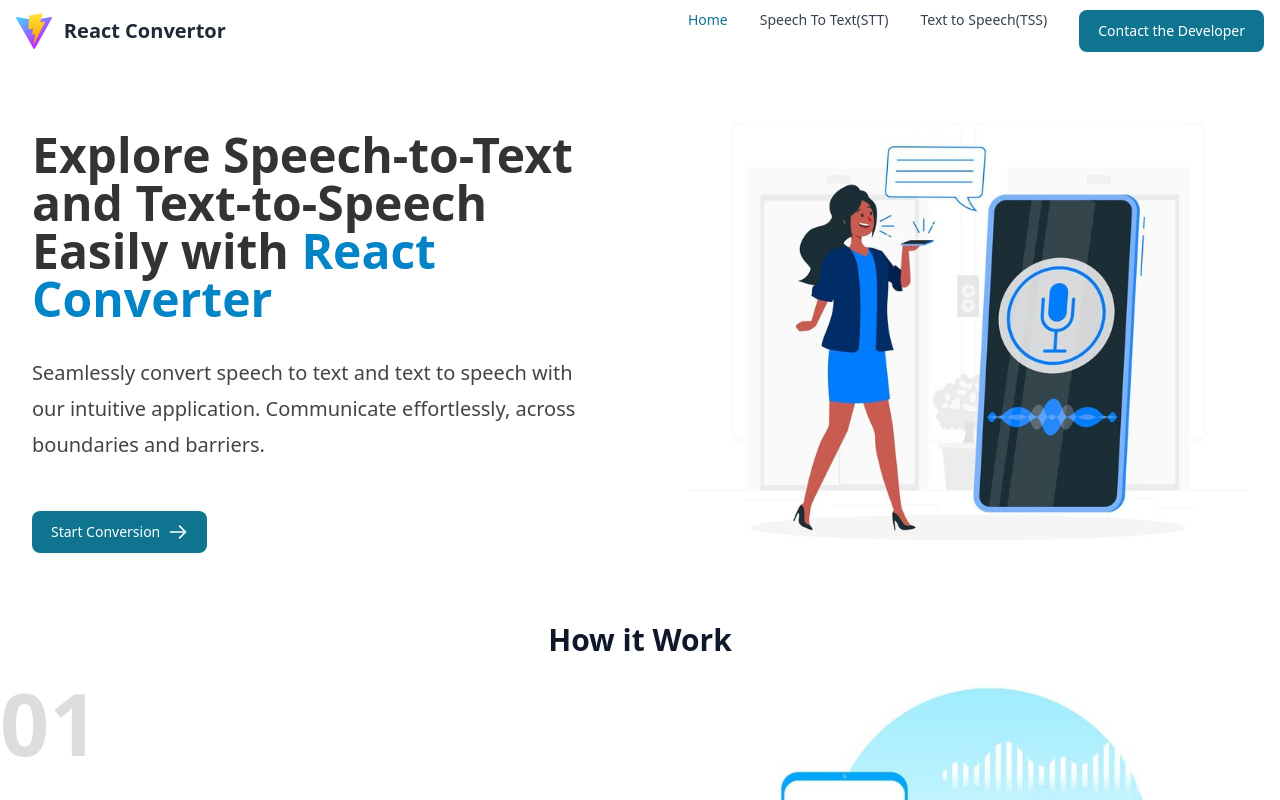
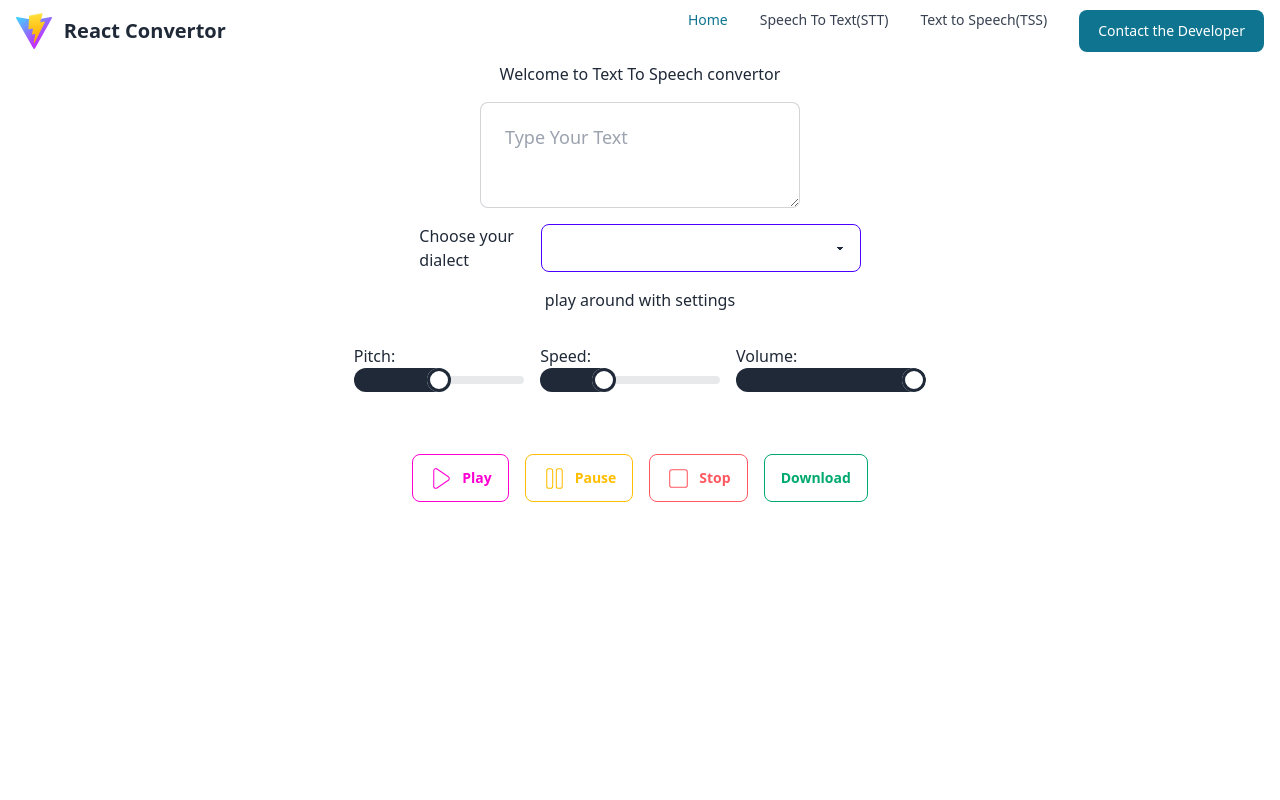
Before and after one commit to esmael-Abdlkadr/React-Convertor, a React (Vite) app: page /tts in a window 1280 px wide. Shown: the top 800 px of the page. Built offline with nearby package versions, Linux system fonts and the light colour scheme.

Commit message:
TSS download added

```diff
--- a/src/App.jsx
+++ b/src/App.jsx
@@ -9,7 +9,7 @@ function App() {
     <BrowserRouter>
       <Routes>
         <Route path="/*" element={<Layout />} />
-        <Route path="/tss" element={<TextToVoice />} />
+        <Route path="/tts" element={<TextToVoice />} />
         <Route path="/stt" element={<STT />} />
       </Routes>
     </BrowserRouter>
--- a/src/STT.jsx
+++ b/src/STT.jsx
@@ -1,12 +1,15 @@
 import { Mic, MicOff } from "lucide-react";
 import { useVoiceToText } from "react-speakup";
 import { Link } from "react-router-dom";
+import NavBarComp from "./NavBar.jsx";
 function STT() {
   const { startListening, stopListening, transcript } = useVoiceToText({
     continuous: true,
     lang: "am-ET",
   });
   return (
+    <div>
+      <NavBarComp />
       <section className={"bg-[#fff]"}>
         <div className={"container pb-[48px] "}>
           <h2 className={"text-3xl text-[#0f172a] text-center  font-semibold"}>
@@ -14,8 +17,11 @@ function STT() {
           </h2>
         </div>
         <div className={"grid grid-cols-2 gap-x-16 gap-y-24"}>
-        <div className="flex items-center gap-4">
-          <button onClick={startListening} className="flex items-center gap-2">
+          <div className="flex  gap-4">
+            <button
+              onClick={startListening}
+              className="flex items-center gap-2"
+            >
               <Mic /> <span>Start Record</span>
             </button>
             <button onClick={stopListening} className="flex items-center gap-2">
@@ -31,7 +37,9 @@ function STT() {
 
           {/*    text*/}
           <div>
-          <h3 className={"text-2xl text-[#475569] text-center  font-semibold"}>
+            <h3
+              className={"text-2xl text-[#475569] text-center  font-semibold"}
+            >
               React speech to text convertor
             </h3>
             <p
@@ -48,15 +56,16 @@ function STT() {
                 </Link>{" "}
                 is a simple and easy-to-use speech-to-text library for React. It
                 allows you to convert spoken words into written text with just a
-              few lines of code. With support for multiple languages, including
-              Amharic,
+                few lines of code. With support for multiple languages,
+                including Amharic,
               </span>
               <span>
-              React SpeakUp is a versatile tool that can be used in a wide range
-              of applications. Whether you're building a voice-controlled app, a
-              transcription tool, or anything in between, React SpeakUp has you
-              covered. So why wait? Install React SpeakUp today and start
-              converting speech to text in no time!
+                React SpeakUp is a versatile tool that can be used in a wide
+                range of applications. Whether you're building a
+                voice-controlled app, a transcription tool, or anything in
+                between, React SpeakUp has you covered. So why wait? Install
+                React SpeakUp today and start converting speech to text in no
+                time!
               </span>
               <span>
                 you can install it from
@@ -70,6 +79,7 @@ function STT() {
           </div>
         </div>
       </section>
+    </div>
   );
 }
 
--- a/src/TTS.jsx
+++ b/src/TTS.jsx
@@ -1,7 +1,6 @@
 import { useEffect, useState } from "react";
-import { CiPlay1,CiPause1,CiStop1  } from "react-icons/ci";
-
-
+import { CiPlay1, CiPause1, CiStop1 } from "react-icons/ci";
+import NavBarComp from "./NavBar.jsx";
 
 const TextToVoice = () => {
   const [isPaused, setIsPaused] = useState(false);
@@ -33,7 +32,45 @@ const TextToVoice = () => {
       synt.speak(utterence);
     }
     setIsPaused(false);
+    if (window.speechSynthesis.speaking) {
+      const audioCtx = new AudioContext(); // Create AudioContext if available
+      const source = audioCtx.createBufferSource(); // Create audio source
+
+      // Connect speechSynthesis to audioCtx (if available)
+      if (audioCtx) {
+        const gainNode = audioCtx.createGain();
+        gainNode.gain.setValueAtTime(volume, audioCtx.currentTime);
+        source.connect(gainNode);
+        gainNode.connect(audioCtx.destination);
+      } else {
+        source.connect(audioCtx.destination); // For browsers without AudioContext
+      }
+
+      // Function to capture audio stream (triggered on utterance end)
+      const handleSpeechEnd = () => {
+        if (audioCtx) {
+          source.disconnect();
+          audioCtx.close(); // Close AudioContext after capturing
+        }
+
+        source.onended = null; // Remove event listener
+
+        // Get audio data
+        const audioBlob = new Blob([source.buffer], { type: "audio/mpeg" }); // Assuming MP3 format
+
+        // Create download link (add styling as needed)
+        const downloadLink = document.createElement("a");
+        downloadLink.href = URL.createObjectURL(audioBlob);
+        downloadLink.download = "converted_audio.mp3"; // Set download filename
+        downloadLink.click();
+
+        URL.revokeObjectURL(audioBlob); // Revoke object URL after download
       };
+
+      source.onended = handleSpeechEnd; // Attach event listener to capture audio
+    }
+  };
+
   const handlePause = () => {
     window.speechSynthesis.pause();
     setIsPaused(true);
@@ -60,6 +97,8 @@ const TextToVoice = () => {
   };
 
   return (
+    <div>
+      <NavBarComp />
       <div className="flex items-center gap-4 flex-col">
         <h1>Welcome to Text To Speech convertor</h1>
         <textarea
@@ -132,14 +171,26 @@ const TextToVoice = () => {
 
         <br />
         <div className="flex items-center gap-4">
-        <button onClick={handlePlay} className="btn btn-outline btn-secondary">
-            <CiPlay1  size={25}/> Play
-
+          <button
+            onClick={handlePlay}
+            className="btn btn-outline btn-secondary"
+          >
+            <CiPlay1 size={25} /> Play
           </button>
           <button onClick={handlePause} className="btn btn-outline btn-warning">
-            <CiPause1 size={25}/>
-            Pause</button>
-        <button onClick={handleStop} className="btn btn-outline btn-error">  <CiStop1 size={25}/> Stop</button>
+            <CiPause1 size={25} />
+            Pause
+          </button>
+          <button onClick={handleStop} className="btn btn-outline btn-error">
+            <CiStop1 size={25} /> Stop
+          </button>
+          <button
+            className="btn btn-outline btn-success"
+            disabled={window.speechSynthesis.speaking}
+          >
+            Download
+          </button>
+        </div>
       </div>
     </div>
   );
```
Lines whose indentation alone changed are shown as unchanged.
